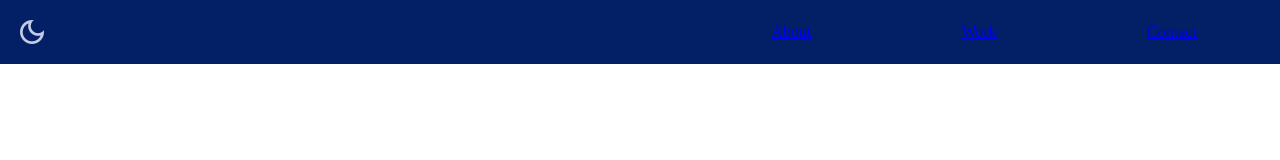
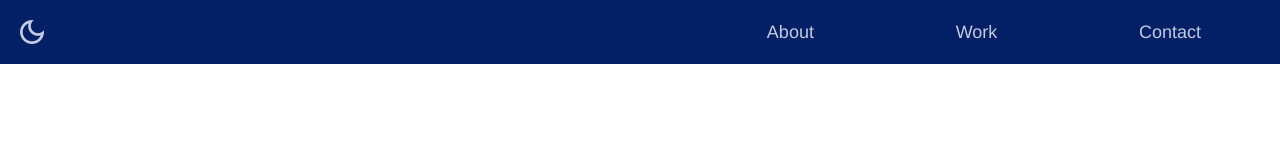
Before and after one commit to MartinCerna/PortafolioV1, a plain HTML site: page prueba-nav.html in a window 1280 px wide. Drawn offline with Linux system fonts and the light colour scheme.

Commit message:
Update prueba.css

```diff
--- a/prueba.css
+++ b/prueba.css
@@ -47,7 +47,7 @@ span.material-icons-round {
 
 }
 
-nav-list li a {
+.nav-list li a {
    color: #c2cbe2;
    padding: 1.8vh;
    border-radius: 14%;
@@ -57,6 +57,7 @@ nav-list li a {
    align-items: center;
    display: flex;
 }
+
 
 .nav-list li a:hover {
    background-color: #556f90;
```
